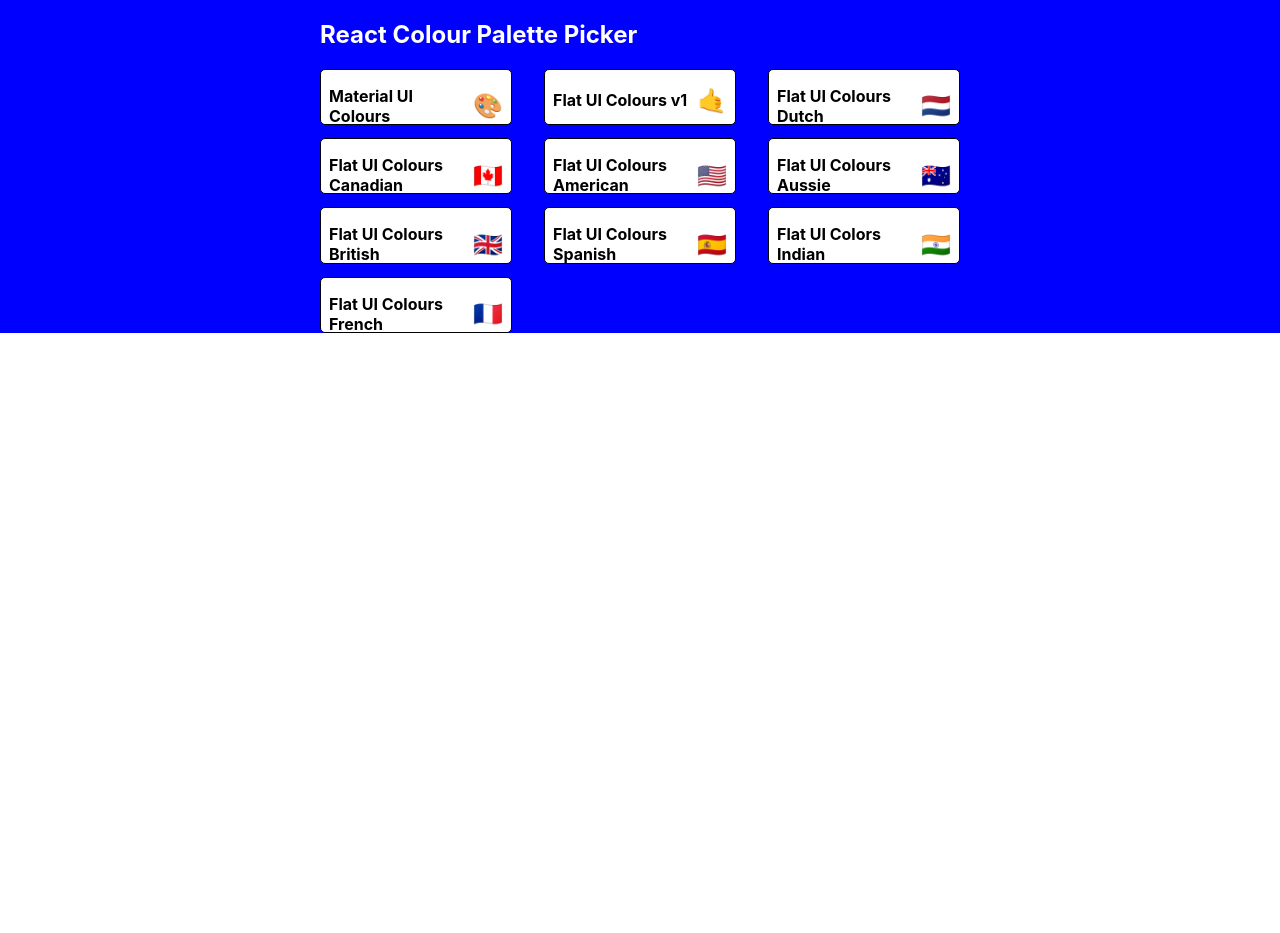
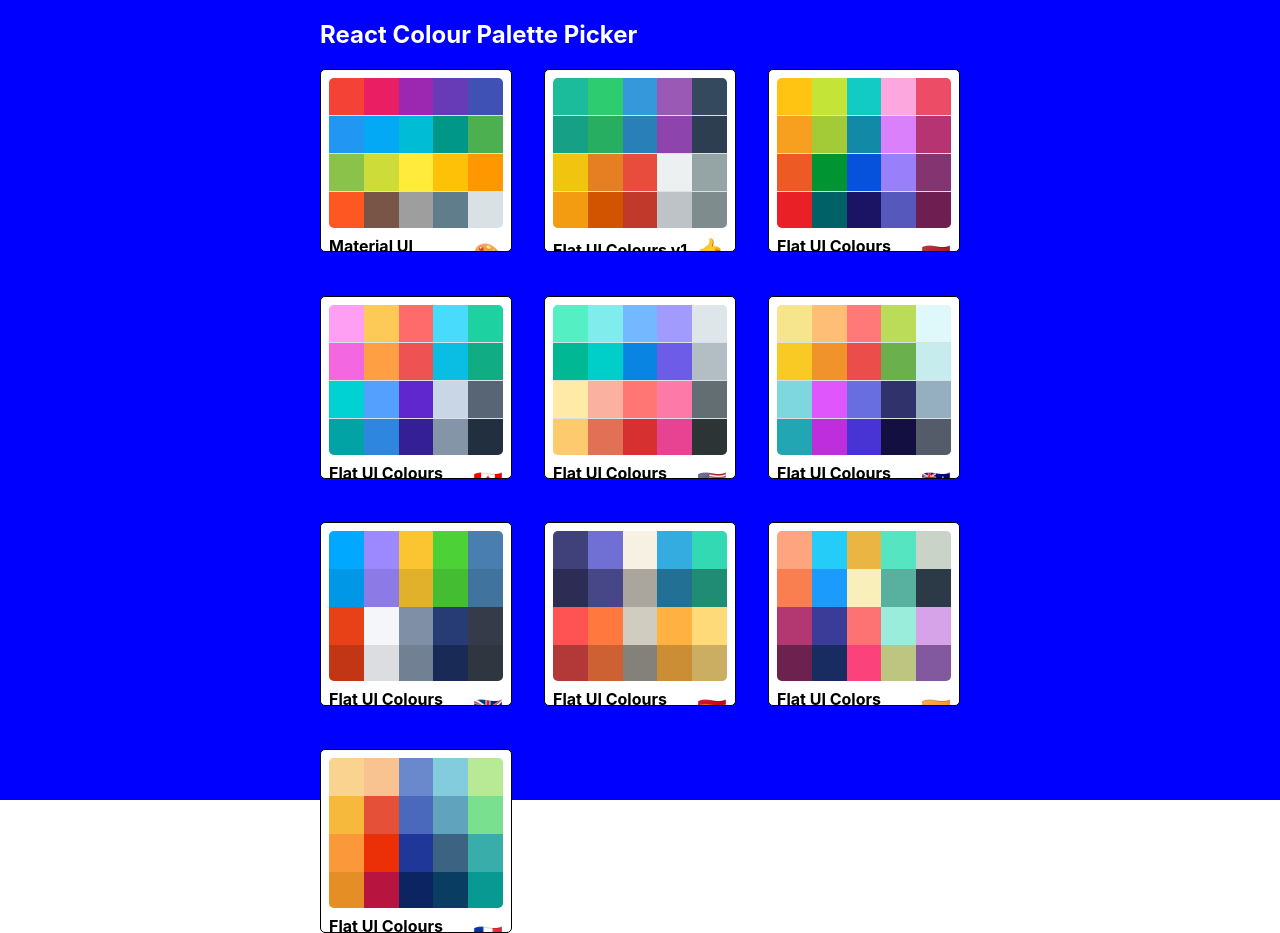
Before and after one commit to JoshuaKaluski/colour-palette-picker, a React (Create React App) app: page / in a window 1280 px wide. Before the commit the page ends 800 px from the top, so only its background shows below. Built offline with nearby package versions, Linux system fonts and the light colour scheme.

Commit message:
Improved styling of PaletteList and MiniPalette.

```diff
--- a/src/MiniPalette.js
+++ b/src/MiniPalette.js
@@ -14,7 +14,11 @@
     }
   },
   colours: {
-    backgroundColor: 'grey',
+    height: '150px',
+    width: '100%',
+    backgroundColor: '#dae1e4',
+    borderRadius: '5px',
+    overflow: 'hidden'
   },
   title: {
     display: 'flex',
@@ -29,15 +33,32 @@
   emoji: {
     marginLeft: '0.5rem',
     fontSize: '1.5rem'
+  },
+  miniColour: {
+    height: '25%',
+    width: '20%',
+    display: 'inline-block',
+    margin: '0 auto',
+    position: 'relative',
+    marginBottom: '-3.5px'
   }
 };
 
 function MiniPalette(props) {
-  const {classes, paletteName, emoji} = props;
+  //Object destructuring of props
+  const {classes, paletteName, emoji, colours} = props;
+
+  //Method to generate mini colour boxes that will form mini palettes
+  const miniColourBoxes = colours.map(colour => (
+    <div key={colour.name} className={classes.miniColour} style={{backgroundColor: colour.colour}}/>
+  ));
 
   return (
     <div className={classes.root}>
-      <div className={classes.colours}/>
+      <div className={classes.colours}>
+        {/*Mini colour palettes*/}
+        {miniColourBoxes}
+      </div>
       <h5 className={classes.title}>{paletteName} <span className={classes.emoji}>{emoji}</span></h5>
     </div>
   )
--- a/src/PaletteList.js
+++ b/src/PaletteList.js
@@ -5,7 +5,7 @@
 const styles = {
   root: {
     backgroundColor: 'blue',
-    height: '100%',
+    height: '100vh',
     display: 'flex',
     alignItems: 'flex-start',
     justifyContent: 'center'
```
